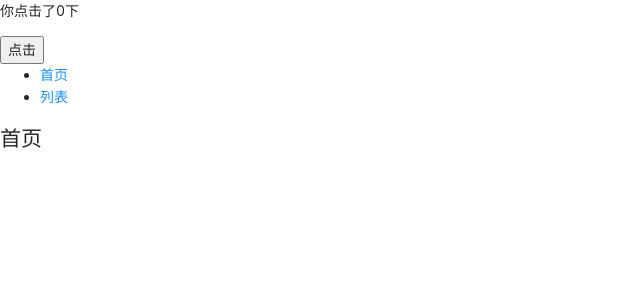
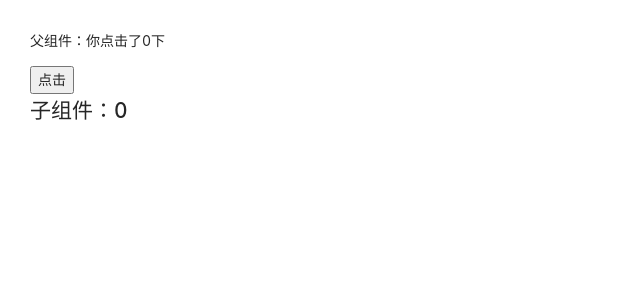
Before and after one commit to jay-sj/react-hooks, a React app: page /list in a window 1280 px wide. Shown: the top 300 px of the page, without its empty margins (0-640 px from the left). Built offline with nearby package versions, Linux system fonts and the light colour scheme.

Commit message:
利用useContext父子组件传值

```diff
--- a/src/App.js
+++ b/src/App.js
@@ -3,13 +3,13 @@
  * @Autor: 神曲
  * @Date: 2020-04-22 16:39:38
  * @LastEditors: 神曲
- * @LastEditTime: 2020-04-26 11:15:05
+ * @LastEditTime: 2020-04-26 13:32:25
  */
 import React from "react";
 import Example from "./pages/Example";
 export default function App() {
-  return (
-      <div className='App'>
+   return (
+      <div className='App' style={{padding:"30px"}}>
         <Example />
       </div>
   );
--- a/src/pages/Example.js
+++ b/src/pages/Example.js
@@ -1,37 +1,20 @@
 /*
- * @Description: useEffect副作用练习
+ * @Description: useContext父子组件传值
  * @Autor: 神曲
  * @Date: 2020-04-23 18:57:34
  * @LastEditors: 神曲
- * @LastEditTime: 2020-04-26 11:29:44
+ * @LastEditTime: 2020-04-26 13:41:43
  */
-import React, { useState, useEffect } from "react";
-import { HashRouter as Router, Route, Link } from "react-router-dom";
-const Index = () => {
-  useEffect(() => {
-    console.log("useEffect=>老弟,你来了! Index页面");
-    return () => {
-      console.log("老弟，你走了！Index");
-    };
-  }, []);
-  return <h2>首页</h2>;
-};
-function List() {
-  useEffect(() => {
-    console.log("useEffect=>老弟,你来了! List页面");
-  });
-  return <h2>列表页</h2>;
-}
+// createContext创建上下文
+import React, { useState,createContext} from "react";
+import Counter from './child'
+export const CountContext=createContext();
+// 父组件
 function Example() {
   const [count, setCount] = useState(0); //数组解构
-  useEffect(() => {
-    //useEffect功能等同于 componentDidMount组件第一次渲染、componentDidUpdate组件更新
-    // 第二个参数[],可以解绑，相当于 componentWillUnmount组件销毁前执行
-    console.log(`useEffect=>你点击了${count}下`);
-  }, [count]);
   return (
     <div>
-      <p>你点击了{count}下</p>
+      <p>父组件：你点击了{count}下</p>
       <button
         onClick={() => {
           setCount(count + 1);
@@ -39,18 +22,10 @@ function Example() {
       >
         点击
       </button>
-      <Router>
-        <ul>
-          <li>
-            <Link to='/'>首页</Link>
-          </li>
-          <li>
-            <Link to='/list/'>列表</Link>
-          </li>
-        </ul>
-        <Route path='/' exact component={Index} />
-        <Route path='/list/' component={List} />
-      </Router>
+      {/* Provider提供器，提供需要传的值 */}
+      <CountContext.Provider value={count}>
+        <Counter/>
+      </CountContext.Provider>
     </div>
   );
 }
--- /dev/null
+++ b/src/pages/child.js
@@ -0,0 +1,17 @@
+/*
+ * @Description: 子组件接收值
+ * @Autor: 神曲
+ * @Date: 2020-04-26 13:19:24
+ * @LastEditors: 神曲
+ * @LastEditTime: 2020-04-26 13:42:39
+ */
+import React,{useContext} from "react";
+// 引入父组件定义的
+import {CountContext} from './Example'
+// 子组件
+function Counter(){
+    let count =useContext(CountContext)
+return(<h2>子组件：{count}</h2>)
+
+}
+export default Counter;
```
